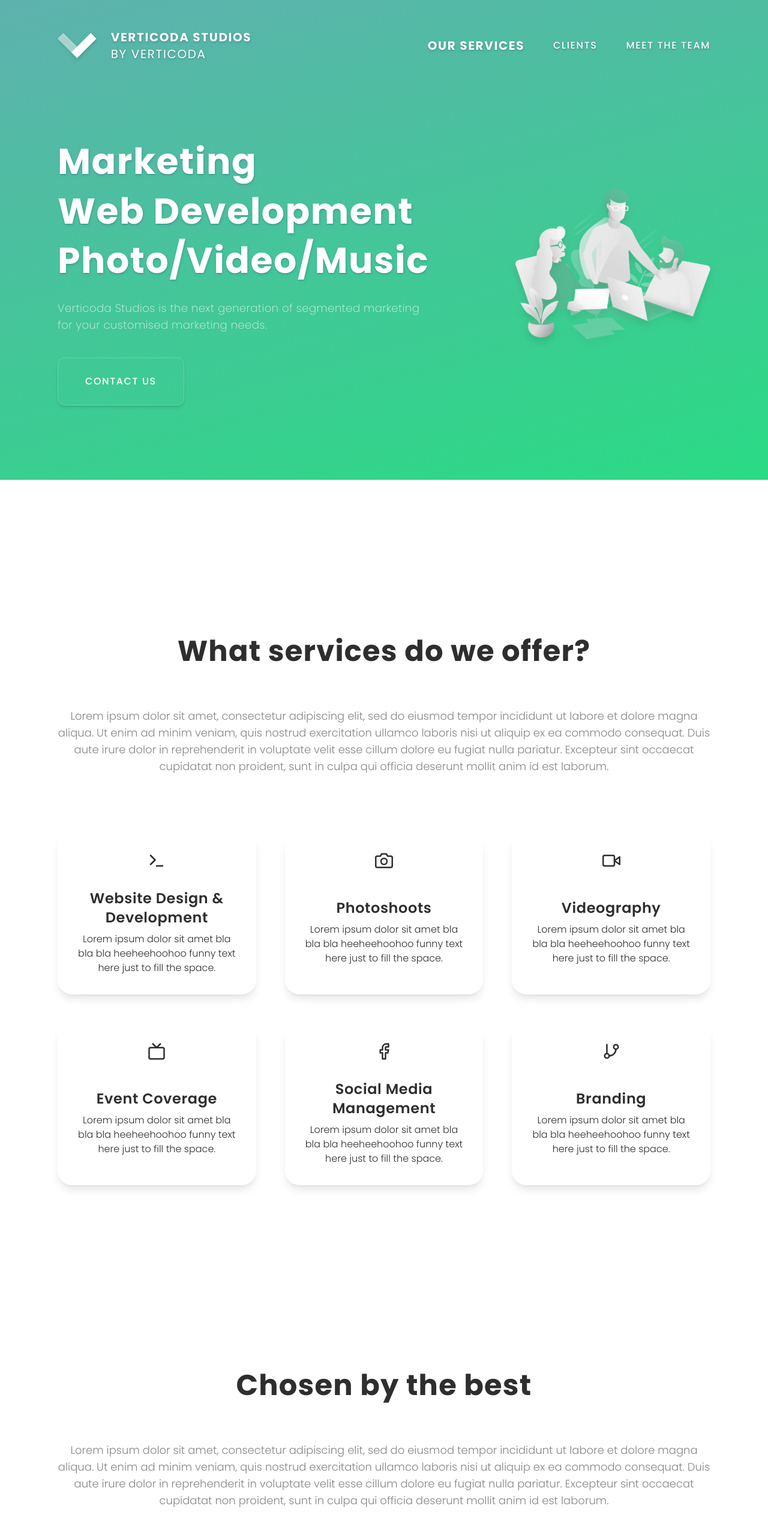
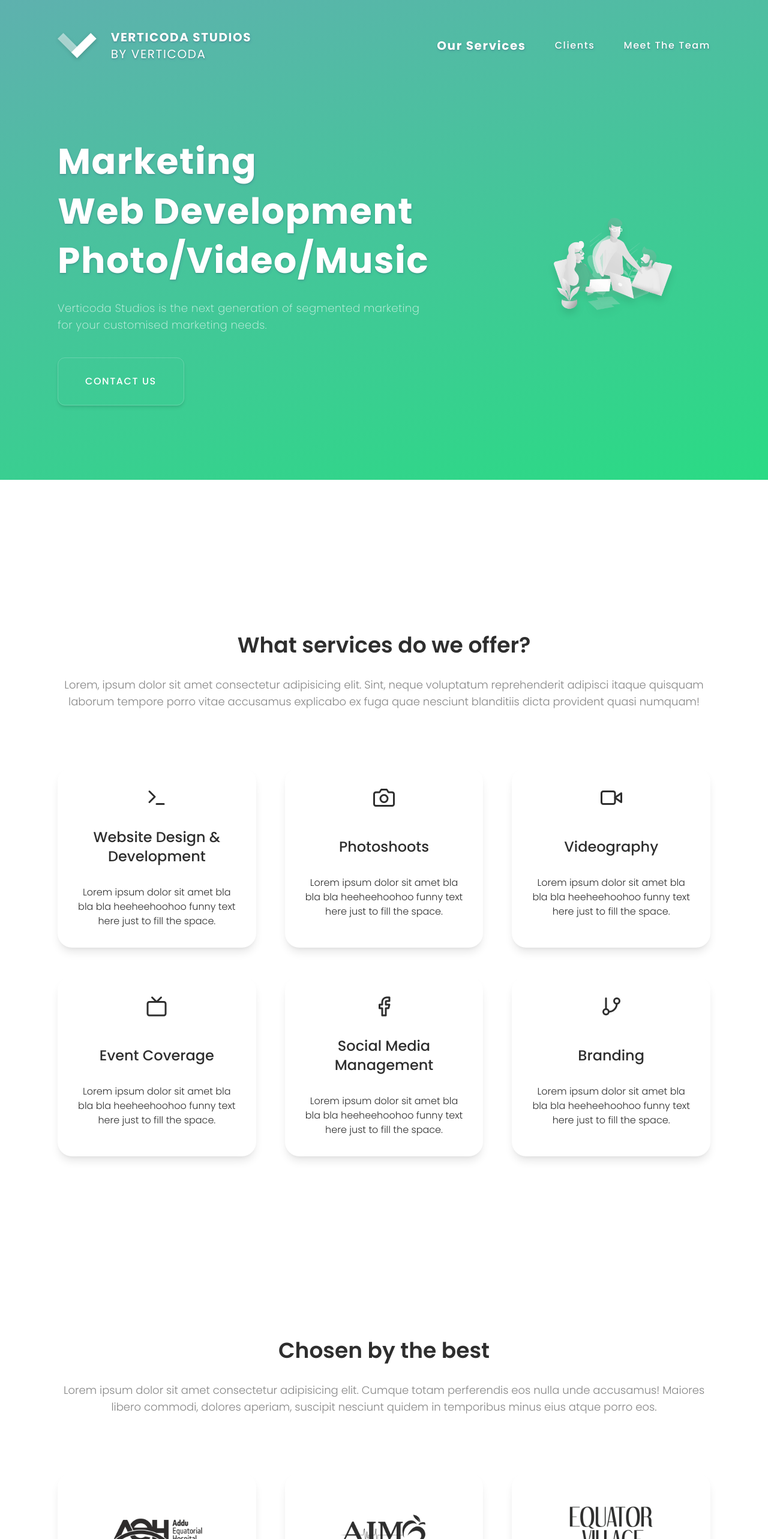
Before and after one commit to byytelope/verticoda-studios-website, a React (Create React App) app: page / in a window 1280 px wide. Shown: the top 2566 px of the page at 60% size. Built offline with nearby package versions, Linux system fonts and the light colour scheme.

Commit message:
Changed font styles

```diff
--- a/src/App.js
+++ b/src/App.js
@@ -4,7 +4,7 @@ import { ThemeProvider } from "@material-ui/core/styles";
 
 import Home from "./pages/Home";
 import NotFound from "./pages/NotFound";
-import Service from "./components/Service";
+import Service from "./pages/Service";
 import theme from "./styles/theme";
 import "./App.css";
 
--- a/src/components/Clients.js
+++ b/src/components/Clients.js
@@ -9,20 +9,33 @@ const ClientCard = ({ client, imageLoaded, loading }) => (
     <motion.div
         className="flex flex-col w-full h-full bg-white rounded-3xl shadow-lg hover:shadow-xl transition-shadow duration-400 "
         whileHover={{ scale: 1.03 }}
-        animate={loading ? { opacity: 0 } : { opacity: 1 }}
         transition={{ type: "spring", bounce: 0.6 }}
     >
-        <img
+        <motion.div
+            className="w-full rounded-3xl opacity-60"
+            animate={loading ? { opacity: 1, display: "block" } : { opacity: 0, display: "none" }}
+            transition={{ ease: "easeOut", duration: 0.5 }}
+        >
+            <Skeleton
+                className="w-full rounded-3xl opacity-60"
+                height={250}
+                animation="wave"
+                variant="rect"
+            />
+        </motion.div>
+        <motion.img
             src={client.logo}
             alt="ClientLogo"
-            className="rounded-xl h-48 w-48 mx-auto"
+            className="rounded-xl h-48 lg:h-52 xl:h-48 w-48 lg:w-52 xl:w-48 mx-auto"
+            animate={loading ? { opacity: 0, display: "none" } : { opacity: 1, display: "block" }}
+            transition={{ ease: "easeOut", duration: 0.5 }}
             onLoad={imageLoaded}
         />
-        <div className="flex flex-col m-auto p-8 space-y-2 text-text text-center">
-            <p className="font-semibold text-xl md:text-2xl tracking-wide bg-clip-text text-text">
+        <div className="flex flex-col m-auto p-8 space-y-8 text-text text-center">
+            <p className="font-medium text-xl md:text-2xl lg:text-3xl xl:text-2xl text-text">
                 {client.name}
             </p>
-            <p className="font-light">{client.description}</p>
+            <p className="font-light lg:text-xl xl:text-base">{client.description}</p>
         </div>
     </motion.div>
 );
@@ -64,16 +77,13 @@ export default function Projects({ padding }) {
         <div className={`flex flex-col ${padding}`}>
             <div className="flex flex-col my-auto space-y-24">
                 <div>
-                    <p className="font-bold text-3xl xs:text-4xl md:text-5xl tracking-wide md:leading-tight pb-16 md:pb-24 xl:pb-16 text-text text-center">
+                    <p className="font-semibold text-3xl xs:text-3xl md:text-4xl lg:text-5xl xl:text-4xl md:leading-tight pb-16 md:pb-24 xl:pb-8 text-text text-center">
                         Chosen by the best
                     </p>
-                    <p className="font-light md:text-lg text-textSecondary text-left md:text-center">
-                        Lorem ipsum dolor sit amet, consectetur adipiscing elit, sed do eiusmod
-                        tempor incididunt ut labore et dolore magna aliqua. Ut enim ad minim veniam,
-                        quis nostrud exercitation ullamco laboris nisi ut aliquip ex ea commodo
-                        consequat. Duis aute irure dolor in reprehenderit in voluptate velit esse
-                        cillum dolore eu fugiat nulla pariatur. Excepteur sint occaecat cupidatat
-                        non proident, sunt in culpa qui officia deserunt mollit anim id est laborum.
+                    <p className="font-light md:text-lg lg:text-2xl xl:text-lg text-textSecondary text-center">
+                        Lorem ipsum dolor sit amet consectetur adipisicing elit. Cumque totam
+                        perferendis eos nulla unde accusamus! Maiores libero commodi, dolores
+                        aperiam, suscipit nesciunt quidem in temporibus minus eius atque porro eos.
                     </p>
                 </div>
                 <div
@@ -93,20 +103,8 @@ export default function Projects({ padding }) {
                             }
                             transition={{ delay: i * 0.1, type: "spring", bounce: 0.4 }}
                         >
-                            <motion.div
-                                className={loading ? "block" : "hidden"}
-                                animate={loading ? { opacity: 1 } : { opacity: 0 }}
-                                transition={{ ease: "easeOut", duration: 0.5 }}
-                            >
-                                <Skeleton
-                                    className="w-full rounded-3xl opacity-60"
-                                    height={250}
-                                    animation="wave"
-                                    variant="rect"
-                                />
-                            </motion.div>
                             <ClientCard
-                                className={`p-8 md:p-0 ${loading ? "hidden" : "block"}`}
+                                className="p-8 md:p-0"
                                 imageLoaded={imageLoaded}
                                 client={client}
                                 loading={loading}
--- a/src/components/Header.js
+++ b/src/components/Header.js
@@ -1,6 +1,7 @@
 import { motion } from "framer-motion";
 
 import CustomButton from "./CustomButton";
+import HeroCards from "./HeroCards";
 import headerImg from "../assets/yeo-feature-1.webp";
 import "../styles/header.css";
 
@@ -9,10 +10,10 @@ export default function Header({ footerRef, padding }) {
 
     return (
         <div
-            className={`mainHeader h-full xl:h-screen z-30 flex flex-col xl:flex-row pt-24 xs:pt-32 md:pt-44 md:pb-24 my-auto ${padding}`}
+            className={`mainHeader h-full xl:h-screen z-30 flex flex-col xl:flex-row pt-24 xs:pt-32 md:pt-44 lg:pt-64 xl:pt-44 md:pb-24 my-auto ${padding}`}
         >
             <div className="w-full xl:pr-36 my-auto">
-                <div className="py-6 text-2.5xl xs:text-3.5xl sm:text-5xl md:text-6xl lg:text-7xl xl:text-6xl 2xl:text-7xl font-bold text-white tracking-wide leading-snug xs:leading-snug sm:leading-snug md:leading-snug lg:leading-snug xl:leading-snug 2xl:leading-snug text-shadow-md">
+                <div className="py-6 text-2.5xl xs:text-3.5xl sm:text-5xl md:text-6xl lg:text-7xl xl:text-6xl font-bold text-white tracking-wide leading-snug xs:leading-snug sm:leading-snug md:leading-snug lg:leading-snug xl:leading-snug text-shadow-md">
                     {headerText.map((line, i) => (
                         <motion.p
                             key={i}
@@ -24,7 +25,7 @@ export default function Header({ footerRef, padding }) {
                         </motion.p>
                     ))}
                 </div>
-                <p className="font-light xl:font-extralight text-sm xs:text-lg md:text-2xl xl:text-lg text-white opacity-80 tracking-wide leading-normal">
+                <p className="font-light xl:font-extralight text-sm xs:text-lg md:text-xl lg:text-2xl xl:text-lg text-white opacity-80 tracking-wide leading-normal">
                     Verticoda Studios is the next generation of segmented marketing for your
                     customised marketing needs.
                 </p>
@@ -46,7 +47,7 @@ export default function Header({ footerRef, padding }) {
                     </CustomButton>
                 </div>
             </div>
-            <div className="my-auto w-full p-12 md:p-16 lg:px-32 xl:px-0 pointer-events-none">
+            <div className="my-auto w-full p-12 md:p-16 lg:px-32 xl:px-16 pointer-events-none">
                 <motion.img
                     initial={{ opacity: 0 }}
                     animate={{ opacity: 1 }}
@@ -55,6 +56,7 @@ export default function Header({ footerRef, padding }) {
                     alt="head"
                     style={{ filter: "drop-shadow(0 0.5rem 0.35rem rgba(0,0,0,0.1))" }}
                 />
+                {/* <HeroCards /> */}
             </div>
         </div>
     );
--- /dev/null
+++ b/src/components/HeroCards.js
@@ -0,0 +1,24 @@
+import { motion } from "framer-motion";
+
+const heroLst = [{ rotate: -45 }, { rotate: 45 }, { rotate: 0 }];
+
+function HeroCard(props) {
+    return (
+        <motion.div
+            className="absolute h-96 w-64 rounded-3xl bg-white bg-opacity-10 shadow-lg"
+            style={{ backdropFilter: "blur(25px)", WebkitBackdropFilter: "blur(25px)" }}
+            animate={{ transformOrigin: "bottom", transform: `rotate(${props.rotate}deg)` }}
+            transition={{ type: "spring", bounce: 0.1, delay: 0.5, duration: 1.5 }}
+        ></motion.div>
+    );
+}
+
+export default function HeroCards() {
+    return (
+        <div className="relative">
+            {heroLst.map((hero, i) => (
+                <HeroCard key={i} rotate={hero.rotate} />
+            ))}
+        </div>
+    );
+}
--- a/src/components/Navbar.js
+++ b/src/components/Navbar.js
@@ -91,8 +91,8 @@ export default function Navbar({ refs, activeTab, menuOpen, setMenuOpen }) {
                         <div
                             className={`z-40 cursor-pointer ${
                                 isScrolling || menuOpen
-                                    ? "w-10 xs:w-14 md:w-16 text-text"
-                                    : "w-12 xs:w-16 md:w-20 text-white"
+                                    ? "w-10 xs:w-14 md:w-16 lg:w-20 xl:w-16 text-text"
+                                    : "w-12 xs:w-16 md:w-20 lg:w-24 xl:w-20 text-white"
                             } transition-all duration-400 ease-out`}
                             style={{ filter: "drop-shadow(0 0.15rem 0.2rem rgba(0,0,0,0.2))" }}
                             onClick={() => {
@@ -142,7 +142,7 @@ export default function Navbar({ refs, activeTab, menuOpen, setMenuOpen }) {
                                     });
                             }}
                         >
-                            OUR&nbsp;SERVICES
+                            Our&nbsp;Services
                         </motion.div>
                         <motion.div
                             className={`cursor-pointer transition-all duration-200 ease-out ${
@@ -160,7 +160,7 @@ export default function Navbar({ refs, activeTab, menuOpen, setMenuOpen }) {
                                     });
                             }}
                         >
-                            CLIENTS
+                            Clients
                         </motion.div>
                         <motion.div
                             className={`cursor-pointer transition-all duration-200 ease-out ${
@@ -178,7 +178,7 @@ export default function Navbar({ refs, activeTab, menuOpen, setMenuOpen }) {
                                     });
                             }}
                         >
-                            MEET&nbsp;THE&nbsp;TEAM
+                            Meet&nbsp;The&nbsp;Team
                         </motion.div>
                     </motion.div>
                     <motion.div
--- a/src/components/Services.js
+++ b/src/components/Services.js
@@ -16,12 +16,14 @@ const ServiceCard = ({ service, history }) => {
             transition={{ type: "spring", bounce: 0.6 }}
             onClick={() => history.push(`/services/${service.link}`)}
         >
-            <div className="mx-auto pt-8 text-3xl text-text">{createElement(cardIcon)}</div>
-            <div className="flex flex-col m-auto p-8 space-y-2 text-text text-center">
-                <p className="font-semibold text-xl md:text-2xl tracking-wide bg-clip-text text-text">
+            <div className="mx-auto pt-8 text-3xl lg:text-5xl xl:text-4xl text-text">
+                {createElement(cardIcon)}
+            </div>
+            <div className="flex flex-col m-auto p-8 space-y-8 text-text text-center">
+                <p className="font-medium text-xl md:text-2xl lg:text-3xl xl:text-2xl text-text">
                     {service.title}
                 </p>
-                <p className="font-light">{service.description}</p>
+                <p className="font-light lg:text-xl xl:text-base">{service.description}</p>
             </div>
         </motion.div>
     );
@@ -57,16 +59,14 @@ export default function Services({ padding }) {
         <div className={`flex flex-col ${padding}`}>
             <div className="flex flex-col my-auto space-y-24">
                 <div>
-                    <p className="font-bold text-3xl xs:text-4xl md:text-5xl tracking-wide md:leading-tight pb-16 md:pb-24 xl:pb-16 text-text text-center">
+                    <p className="font-semibold text-3xl xs:text-3xl md:text-4xl lg:text-5xl xl:text-4xl md:leading-tight pb-16 md:pb-24 xl:pb-8 text-text text-center">
                         What services do we offer?
                     </p>
-                    <p className="font-light md:text-lg text-textSecondary text-left md:text-center">
-                        Lorem ipsum dolor sit amet, consectetur adipiscing elit, sed do eiusmod
-                        tempor incididunt ut labore et dolore magna aliqua. Ut enim ad minim veniam,
-                        quis nostrud exercitation ullamco laboris nisi ut aliquip ex ea commodo
-                        consequat. Duis aute irure dolor in reprehenderit in voluptate velit esse
-                        cillum dolore eu fugiat nulla pariatur. Excepteur sint occaecat cupidatat
-                        non proident, sunt in culpa qui officia deserunt mollit anim id est laborum.
+                    <p className="font-light md:text-lg lg:text-2xl xl:text-lg text-textSecondary text-center">
+                        Lorem, ipsum dolor sit amet consectetur adipisicing elit. Sint, neque
+                        voluptatum reprehenderit adipisci itaque quisquam laborum tempore porro
+                        vitae accusamus explicabo ex fuga quae nesciunt blanditiis dicta provident
+                        quasi numquam!
                     </p>
                 </div>
                 <div
--- a/src/components/Team.js
+++ b/src/components/Team.js
@@ -3,16 +3,13 @@ export default function Team({ padding }) {
         <div className={`flex flex-col ${padding}`}>
             <div className="flex flex-col my-auto space-y-24">
                 <div>
-                    <p className="font-bold text-3xl xs:text-4xl md:text-5xl tracking-wide md:leading-tight pb-16 md:pb-24 xl:pb-16 text-text text-center">
+                    <p className="font-semibold text-3xl xs:text-3xl md:text-4xl lg:text-5xl xl:text-4xl md:leading-tight pb-16 md:pb-24 xl:pb-8 text-text text-center">
                         The best people
                     </p>
-                    <p className="font-light md:text-lg text-textSecondary text-left md:text-center">
-                        Lorem ipsum dolor sit amet, consectetur adipiscing elit, sed do eiusmod
-                        tempor incididunt ut labore et dolore magna aliqua. Ut enim ad minim veniam,
-                        quis nostrud exercitation ullamco laboris nisi ut aliquip ex ea commodo
-                        consequat. Duis aute irure dolor in reprehenderit in voluptate velit esse
-                        cillum dolore eu fugiat nulla pariatur. Excepteur sint occaecat cupidatat
-                        non proident, sunt in culpa qui officia deserunt mollit anim id est laborum.
+                    <p className="font-light md:text-lg lg:text-2xl xl:text-lg text-textSecondary text-center">
+                        Lorem, ipsum dolor sit amet consectetur adipisicing elit. Itaque sequi harum
+                        labore quia, nam vero, explicabo officia voluptatibus saepe beatae suscipit
+                        at similique sint sunt numquam quae nobis quod sed?
                     </p>
                 </div>
                 <div className="py-96">{}</div>
--- a/src/components/Service.js
+++ b/src/pages/Service.js
@@ -11,6 +11,8 @@ export default function Service({
         return obj.link === serviceLink;
     });
 
+    console.log(service);
+
     return (
         <motion.div
             initial={{ opacity: 0 }}
@@ -18,7 +20,7 @@ export default function Service({
             exit={{ opacity: 0 }}
             transition={{ ease: "easeOut", duration: 0.4 }}
         >
-            {JSON.stringify(service)}
+            <div className="text-text">{service.title}</div>
         </motion.div>
     );
 }
```
Also changed, not shown: src/components/DropDownMenu.js (+4 -4 lines), src/components/Footer.js (+13 -11 lines).
